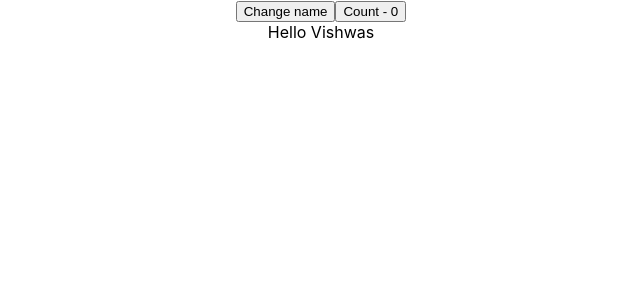
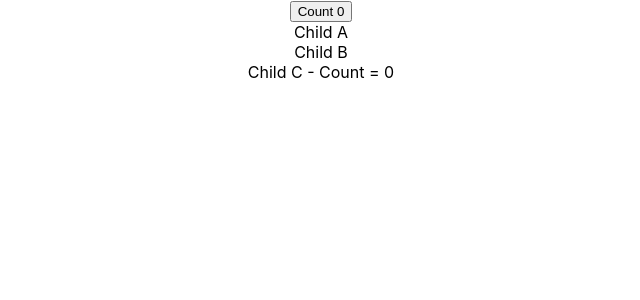
Before and after one commit to gopinav/React-Render-Tutorials, a React (Create React App) app in the folder react-render-demo/: page / in a window 1280 px wide. Shown: the top 300 px of the page, without its empty margins (319-959 px from the left). Built offline with nearby package versions, Linux system fonts and the light colour scheme.

Commit message:
Context and Render

```diff
--- a/react-render-demo/src/App.js
+++ b/react-render-demo/src/App.js
@@ -14,6 +14,7 @@
 import { ParentTwo } from './components/Optimization/ParentTwo'
 import { ParentThree } from './components/Incorrect Optimization/ParentThree.js'
 import { ParentFour } from './components/Incorrect Optimization/ParentFour'
+import { ContextParent } from './components/Context/ContextParent'
 
 function App () {
   return (
@@ -32,7 +33,8 @@
       {/* <GrandParent /> */}
       {/* <ParentTwo /> */}
       {/* <ParentThree /> */}
-      <ParentFour />
+      {/* <ParentFour /> */}
+      <ContextParent />
     </div>
   )
 }
--- /dev/null
+++ b/react-render-demo/src/components/Context/ContextChildren.js
@@ -0,0 +1,40 @@
+import React, { useContext } from 'react'
+import { CountContext } from './ContextParent'
+
+export const ChildA = () => {
+  console.log('Child A Render')
+  return (
+    <>
+      <div>Child A</div>
+      <ChildB />
+    </>
+  )
+}
+
+export const MemoizedChildA = React.memo(ChildA)
+
+export const ChildB = () => {
+  console.log('Child B Render')
+  return (
+    <>
+      <div>Child B</div>
+      <ChildC />
+    </>
+  )
+}
+
+export const ChildC = () => {
+  const count = useContext(CountContext)
+  console.log('Child C Render')
+  return (
+    <>
+      <div>Child C - Count = {count}</div>
+      {/* <ChildD /> */}
+    </>
+  )
+}
+
+// export const ChildD = () => {
+//   console.log('Child D Render')
+//   return <div>Child D</div>
+// }
--- /dev/null
+++ b/react-render-demo/src/components/Context/ContextParent.js
@@ -0,0 +1,19 @@
+import React, { useState } from 'react'
+import { ChildA, MemoizedChildA } from './ContextChildren'
+
+export const CountContext = React.createContext()
+const CountProvider = CountContext.Provider
+
+export const ContextParent = () => {
+  const [count, setCount] = useState(0)
+
+  console.log('ContextParent Render')
+  return (
+    <>
+      <button onClick={() => setCount(c => c + 1)}>Count {count}</button>
+      <CountProvider value={count}>
+        <MemoizedChildA />
+      </CountProvider>
+    </>
+  )
+}
```
